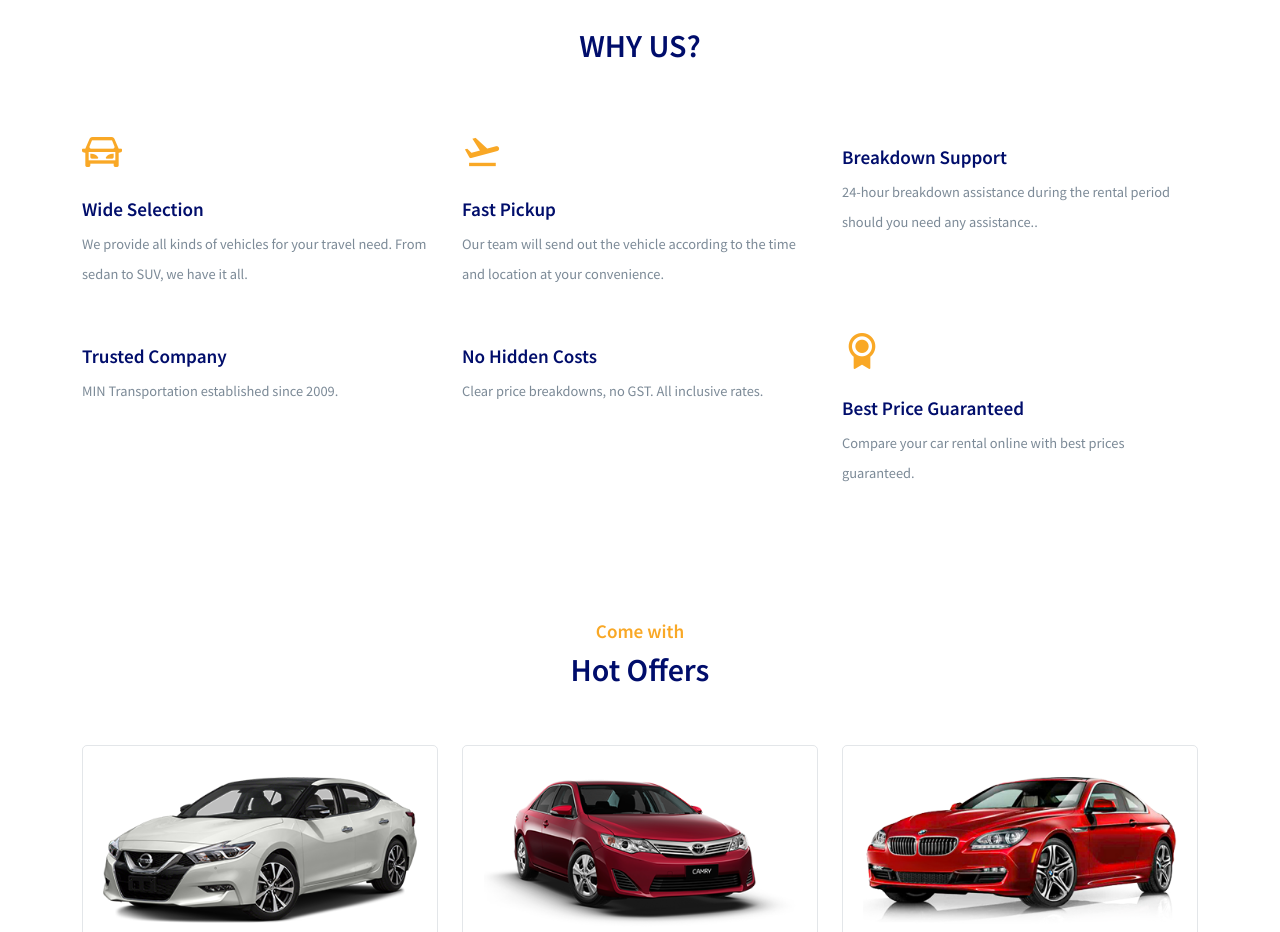
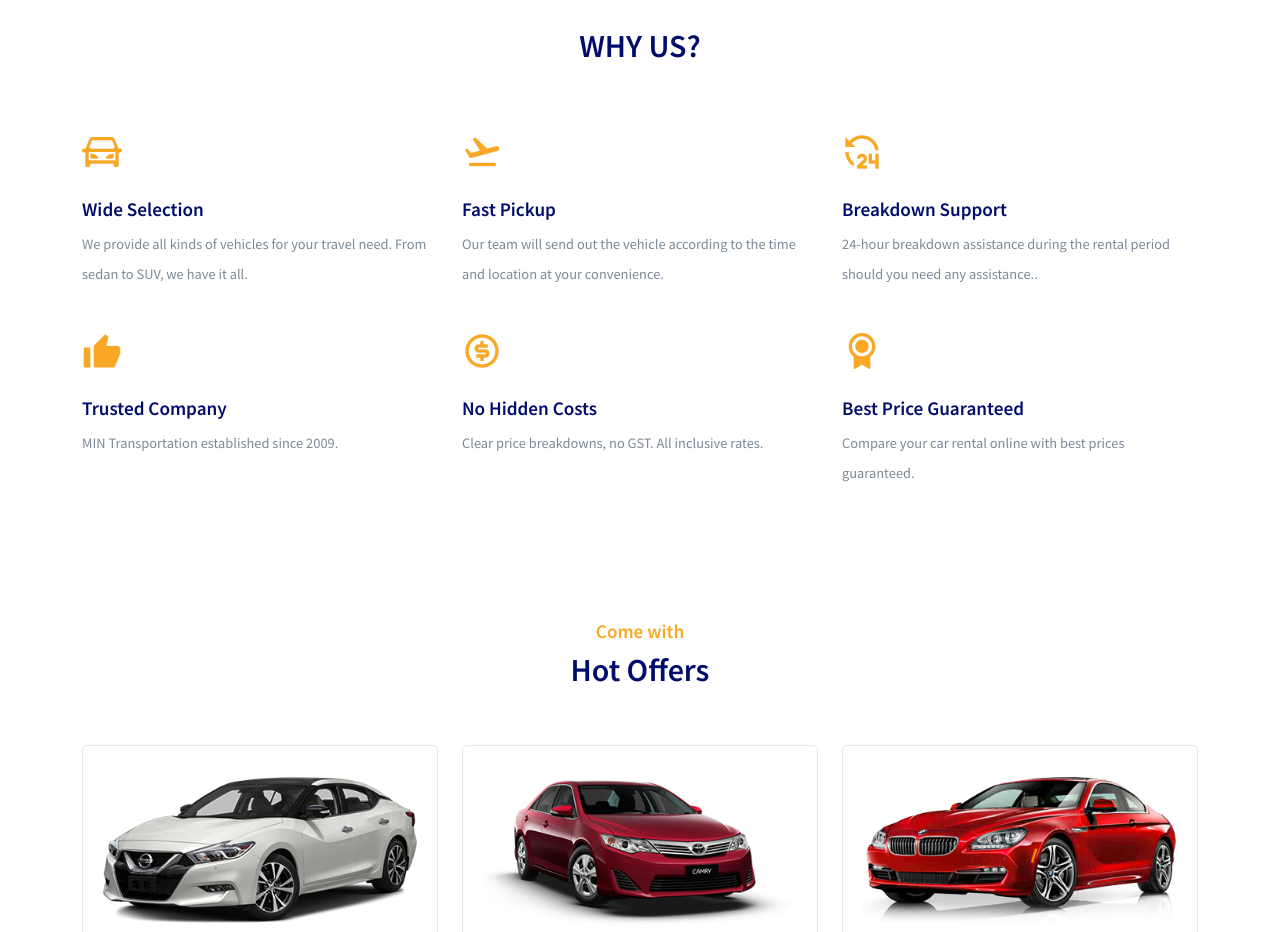
Before and after one commit to hong8955005/rental, a React (Create React App) app: page /home in a window 1280 px wide. Shown: the part 1560-2492 px from the top of the page. Built offline with nearby package versions, Linux system fonts and the light colour scheme.

Commit message:
Update serviceData.js

```diff
--- a/src/assets/data/serviceData.js
+++ b/src/assets/data/serviceData.js
@@ -16,21 +16,21 @@ const serviceData = [
   {
     id: 3,
     title: "Breakdown Support",
-    icon: "iconsax-lin-24-support",
+    icon: "ri-24-hours-fill",
     desc: "24-hour breakdown assistance during the rental period should you need any assistance..",
   },
 
   {
     id: 4,
     title: "Trusted Company",
-    icon: "fas-handshake-angle",
+    icon: "ri-thumb-up-fill",
     desc: "MIN Transportation established since 2009.",
   },
 
   {
     id: 5,
     title: "No Hidden Costs",
-    icon: "gmdi-monetization-on-o",
+    icon: "ri-money-dollar-circle-line",
     desc: "Clear price breakdowns, no GST. All inclusive rates.",
   },
 
```
